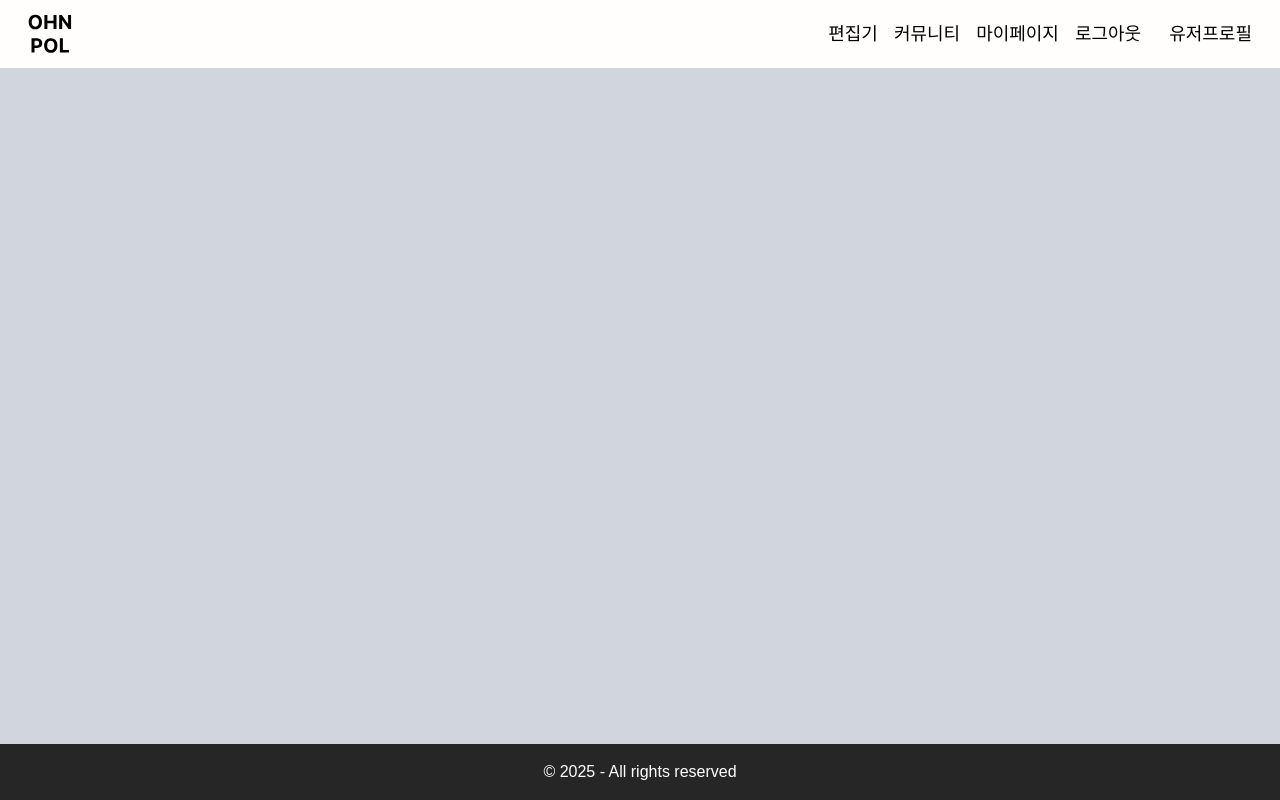
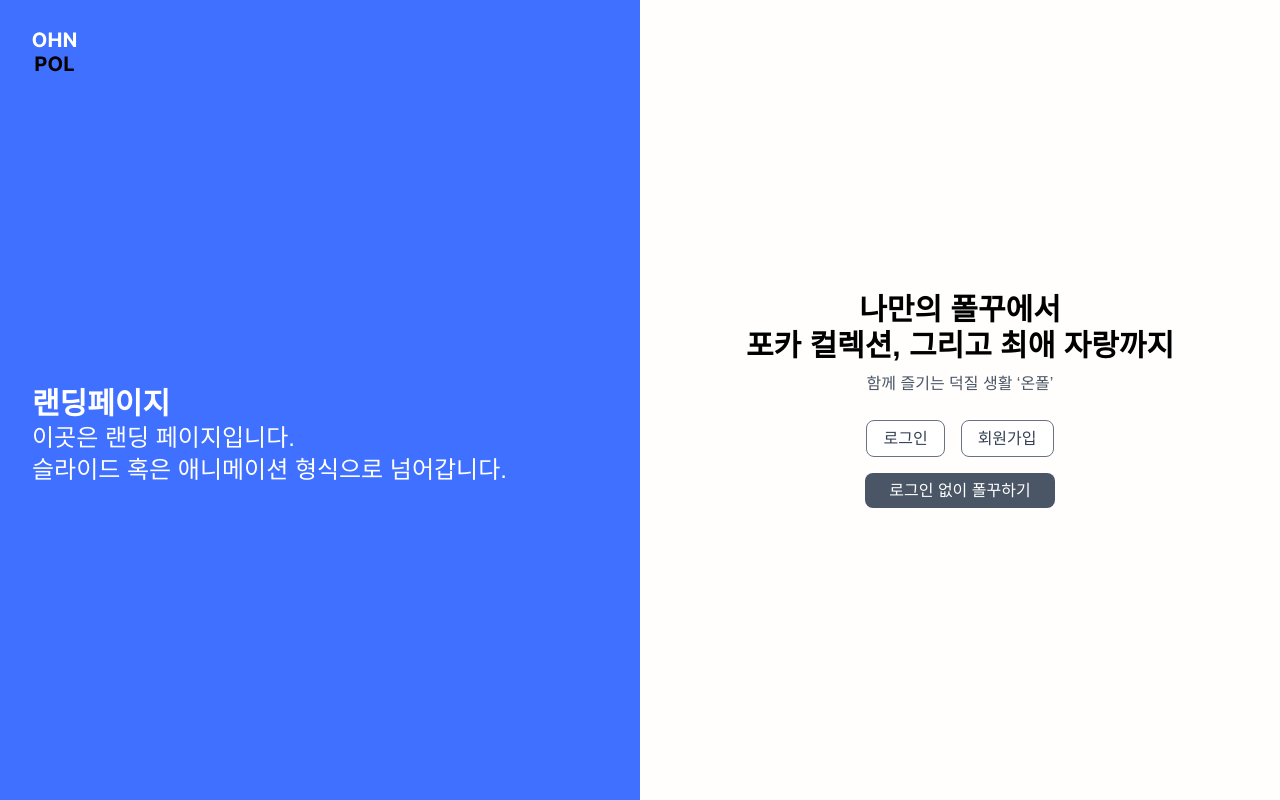
Before and after one commit to jz-project/ohnpol-v2-frontend, a React (Vite) app: page / in a window 1280 px wide. Built offline with nearby package versions, Linux system fonts and the light colour scheme; a web font is replaced by a local one.

Commit message:
[Refactor] 라우팅 명 변경 #23

```diff
--- a/src/app.tsx
+++ b/src/app.tsx
@@ -11,10 +11,12 @@ function App() {
     <Suspense fallback={<div role="status">Loading...</div>}>
       <BrowserRouter basename={import.meta.env.BASE_URL}>
         <Routes>
-          <Route path="/onboarding" element={<LandingPage />} />
+          <Route path="/" element={<LandingPage />} />
           <Route element={<Layout />}>
-            <Route path="/" element={<MainPage />} />
+            <Route path="main" element={<MainPage />} />
             <Route path="community" element={<CommunityPage />} />
+            <Route path="mypage" element={<div>마이페이지</div>} />
+            <Route path="editor" element={<div>편집기</div>} />
           </Route>
         </Routes>
       </BrowserRouter>
--- a/src/components/Header/index.tsx
+++ b/src/components/Header/index.tsx
@@ -17,7 +17,7 @@ function Header() {
           className={tm('flex flex-row justify-between items-center', 'h-full')}
         >
           <li>
-            <NavLink to="/">
+            <NavLink to="/main">
               <h2 className="sr-only">메인로고</h2>
               <OhnpolLogo size={44} />
             </NavLink>
@@ -34,7 +34,7 @@ function Header() {
                 <NavLink to="/mypage">마이페이지</NavLink>
               </li>
               <li>
-                <NavLink to="/onboarding">로그아웃</NavLink>
+                <NavLink to="/">로그아웃</NavLink>
               </li>
             </ul>
             <li>
--- a/src/pages/landing/page.tsx
+++ b/src/pages/landing/page.tsx
@@ -114,7 +114,7 @@ function LandingPage() {
             </div>
             <div className="mt-4">
               {/* 임시 라우팅. 회원가입 구현 후에는 editor로 라우트해야함 */}
-              <Link to="/">
+              <Link to="/main">
                 <button className="px-6 py-2 bg-gray-600 text-white rounded-lg">
                   로그인 없이 폴꾸하기
                 </button>
```
